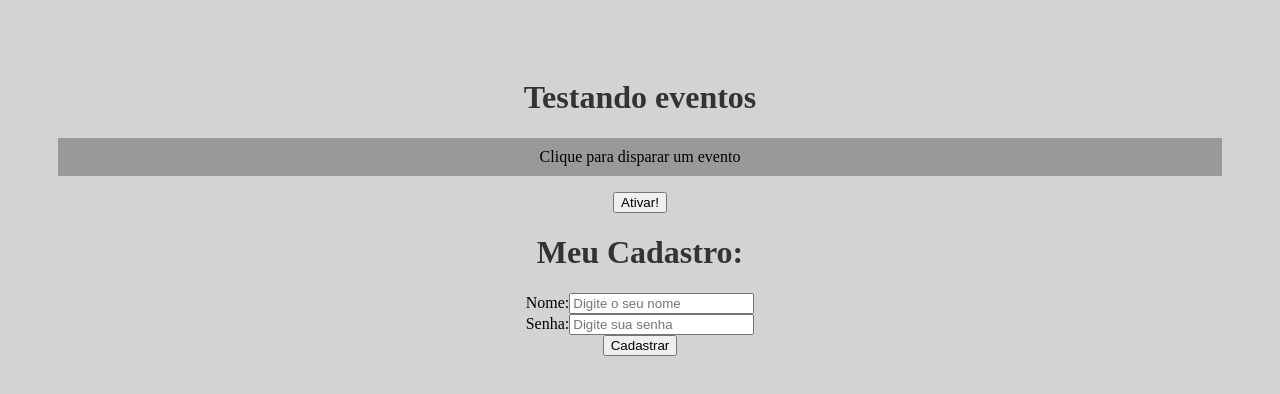
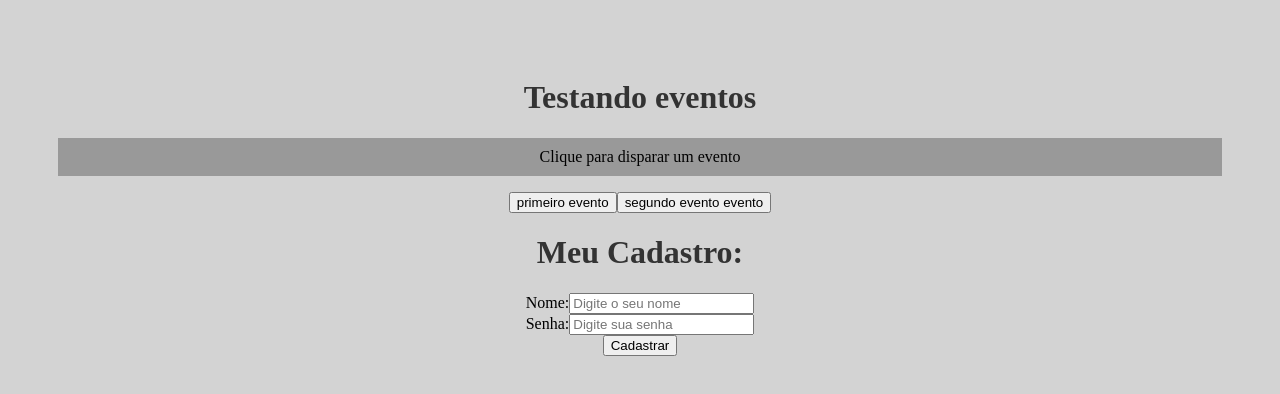
Before and after one commit to luccasocastro/curso-react, a React (Create React App) app in the folder meu-projeto/: page / in a window 1280 px wide. Shown: the top 394 px of the page. Built offline with nearby package versions, Linux system fonts and the light colour scheme.

Commit message:
passando eventos por props

```diff
--- a/meu-projeto/src/components/Evento.js
+++ b/meu-projeto/src/components/Evento.js
@@ -1,12 +1,19 @@
-function Evento({ numero }) {
+import Button from "./evento/Button";
+
+function Evento() {
   function meuEvento() {
-    console.log(`Evento ativado com ${numero}`);
+    console.log(`Ativando primeiro evento`);
+  }
+
+  function segundoEvento() {
+    console.log(`Ativando segundo evento`);
   }
 
   return (
     <div>
       <p>Clique para disparar um evento</p>
-      <button onClick={meuEvento}>Ativar!</button>
+      <Button event={meuEvento} text="primeiro evento" />
+      <Button event={segundoEvento} text="segundo evento evento" />
     </div>
   );
 }
--- /dev/null
+++ b/meu-projeto/src/components/evento/Button.js
@@ -0,0 +1,5 @@
+function Button(props) {
+    return <button onClick={props.event}>{props.text}</button>
+}
+
+export default Button;
```
